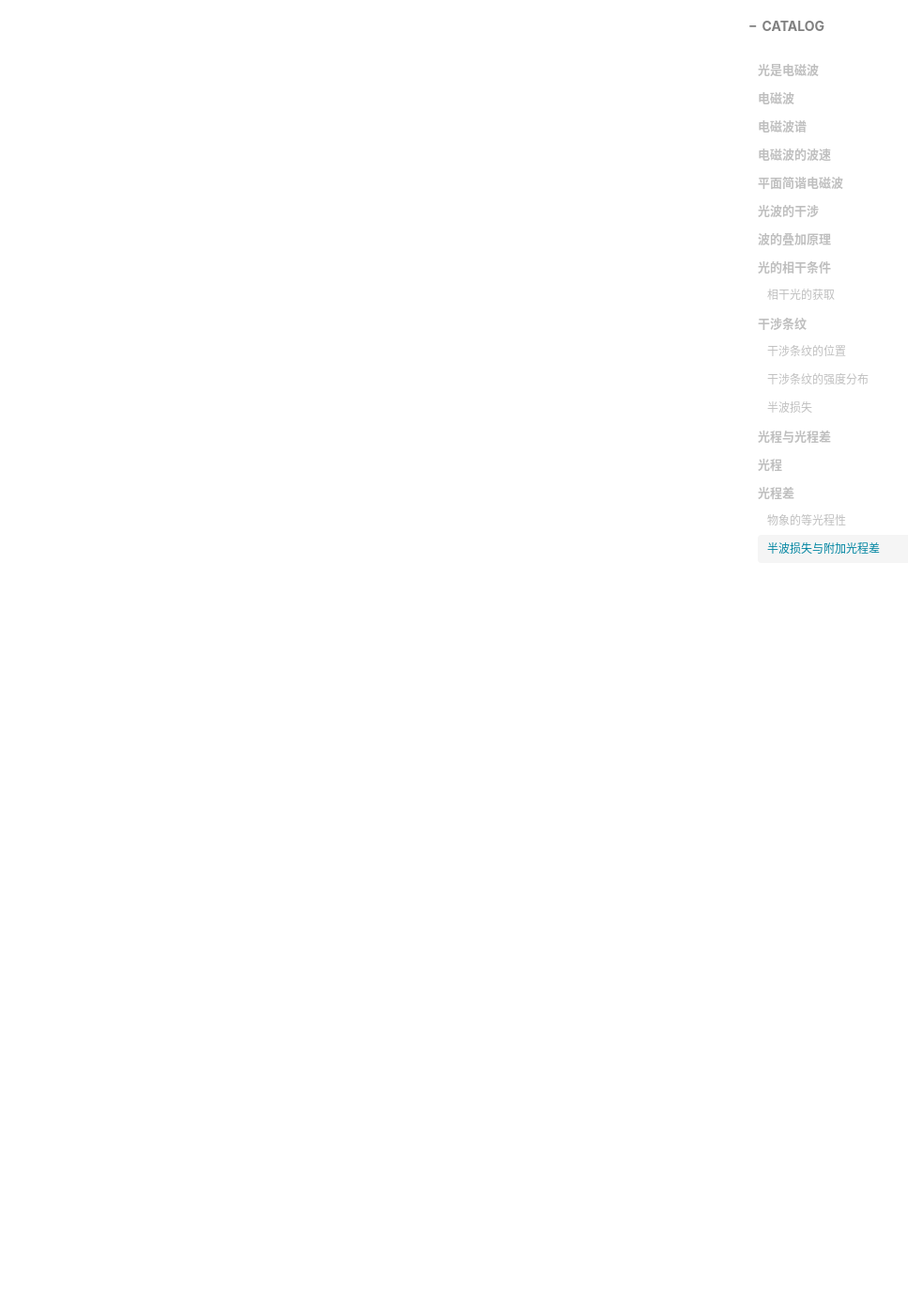
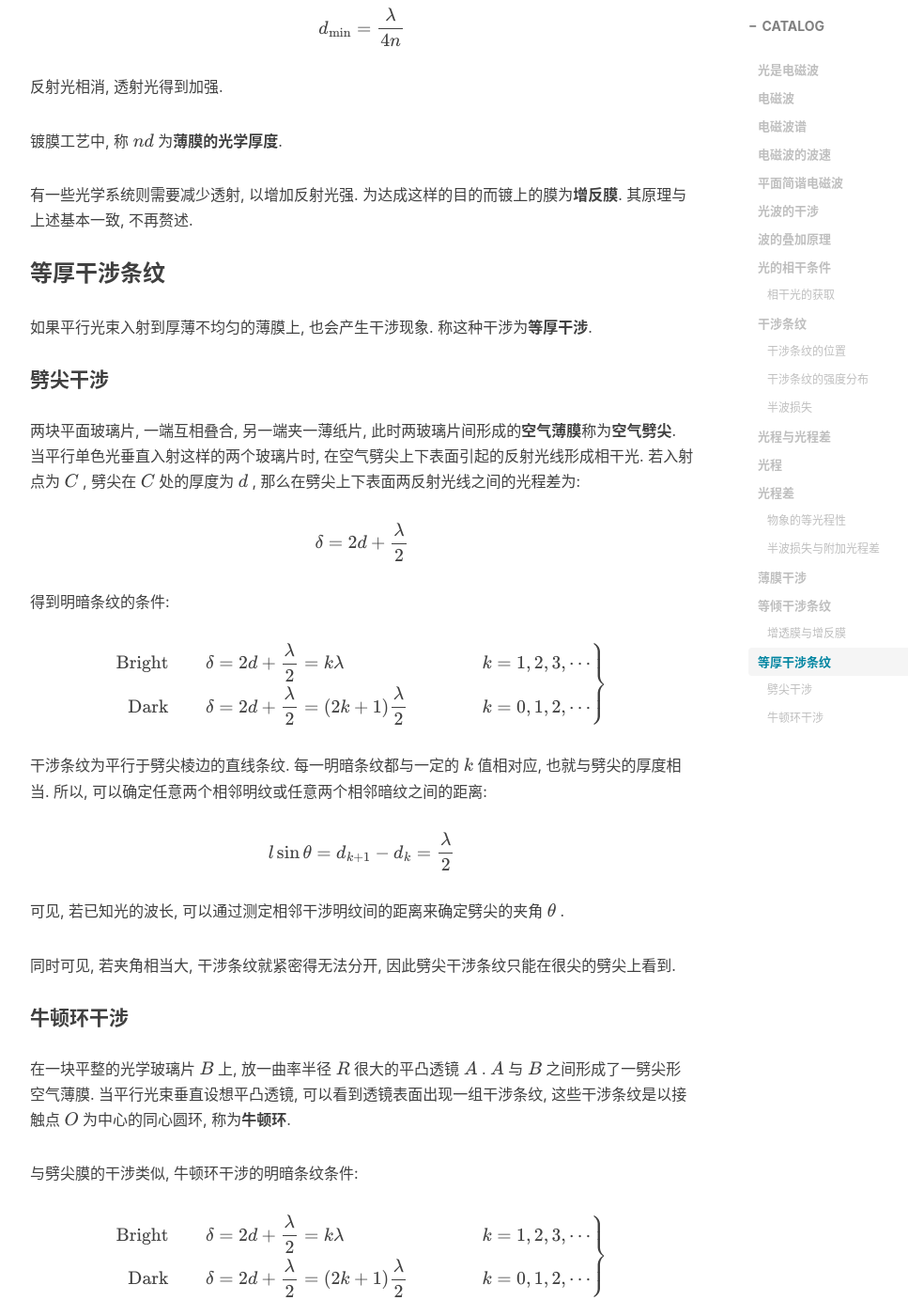
Before and after one commit to Coekjan/coekjan.github.io, a Jekyll site: the page built from _posts/Physics/2021-01-01-Wave-Optics.md, in a window 1280 px wide and 1400 px high, scrolled down 6577 px. Shown: the whole window at 94% size, without its empty margins (233-1200 px from the left). Built offline with Jekyll 4.4.1, drawn with Linux system fonts in a browser that asks for light colours; nearby versions of some CDN libraries; comment, search, counter and statistics services are not loaded; some of the changed text lies outside the part shown.

Commit message:
Update 2021-01-01-Wave-Optics.md

```diff
--- a/_posts/Physics/2021-01-01-Wave-Optics.md
+++ b/_posts/Physics/2021-01-01-Wave-Optics.md
@@ -172,3 +172,131 @@
 #### 半波损失与附加光程差
 
 当且仅当发生半波损失时, 有附加光程差 $\displaystyle\frac{\lambda}{2}$ .
+
+## 薄膜干涉
+
+称**光波经薄膜两表面反射后相互叠加所形成的干涉现象**为**薄膜干涉**, 如肥皂膜, 水面上的油膜以及许多昆虫翅膀上的彩色花纹.
+
+### 等倾干涉条纹
+
+一均匀透明的平行平面介质薄膜, 其折射率为 $n$ , 厚度为 $d$ , 放在折射率为 $n_1(n_1<n)$ 的透明介质中. 波长为 $\lambda$ 的单色光入射到薄膜上表面, 入射角为 $i$ . 经薄膜的上下表面反射后, 产生一对相干的平行光束. 使用会聚透镜可以使得他们在焦平面上 $P$ 点叠加而干涉.
+
+通过计算可以得到两束相干光的光程差为:
+
+$$
+\delta=2d\sqrt{n^2-n_1^2\sin^2i}+\frac{\lambda}{2}
+$$
+
+得到明暗条纹的条件:
+
+$$
+\left.\begin{aligned}
+    \text{Bright}&&&
+    \delta=2d\sqrt{n^2-n_1^2\sin^2i}+\frac{\lambda}{2}=k\lambda
+    &&&k=1,2,3,\dotsm\\
+    \text{Dark}&&&
+    \delta=2d\sqrt{n^2-n_1^2\sin^2i}+\frac{\lambda}{2}=(2k+1)\frac{\lambda}{2}
+    &&&k=0,1,2,\dotsm
+\end{aligned}\right\}
+$$
+
+以上讨论的是反射光, 实质上透射光的情况也类似, 只不过没有了附加光程差:
+
+$$
+\delta=2d\sqrt{n^2-n_1^2\sin^2i}
+$$
+
+#### 增透膜与增反膜
+
+现实中, 复杂的光学系统(如照相机)会因光反射而光能损失严重, 为使透射光加强, 可以在镜面上镀一层厚度均匀的透明薄膜, 利用薄膜干涉使得反射光减到最小, 这层膜就是**增透膜**.
+
+考虑光从 $n=1$ 的空气向折射率为 $n_1$ 的增透膜入射, 增透膜后方是折射率为 $n_2$ 的玻璃, 折射率满足 $n<n_1<n_2$ . 若增透膜厚度为 $d$ , 光垂直入射时薄膜两表面的光程差应为 $2nd$ (半波损失在两表面均发生, 相当于没有损失), 因此相消条件:
+
+$$
+2nd=\left(k+\frac{1}{2}\right)\lambda\quad k=0,1,2,\dotsm
+$$
+
+膜的最小厚度为:
+
+$$
+d_{\text{min}}=\frac{\lambda}{4n}
+$$
+
+反射光相消, 透射光得到加强.
+
+镀膜工艺中, 称 $nd$ 为**薄膜的光学厚度**.
+
+有一些光学系统则需要减少透射, 以增加反射光强. 为达成这样的目的而镀上的膜为**增反膜**. 其原理与上述基本一致, 不再赘述.
+
+### 等厚干涉条纹
+
+如果平行光束入射到厚薄不均匀的薄膜上, 也会产生干涉现象. 称这种干涉为**等厚干涉**.
+
+#### 劈尖干涉
+
+两块平面玻璃片, 一端互相叠合, 另一端夹一薄纸片, 此时两玻璃片间形成的**空气薄膜**称为**空气劈尖**. 当平行单色光垂直入射这样的两个玻璃片时, 在空气劈尖上下表面引起的反射光线形成相干光. 若入射点为 $C$ , 劈尖在 $C$ 处的厚度为 $d$ , 那么在劈尖上下表面两反射光线之间的光程差为:
+
+$$
+\delta=2d+\frac{\lambda}{2}
+$$
+
+得到明暗条纹的条件:
+
+$$
+\left.\begin{aligned}
+    \text{Bright}&&&
+    \delta=2d+\frac{\lambda}{2}=k\lambda
+    &&&k=1,2,3,\dotsm\\
+    \text{Dark}&&&
+    \delta=2d+\frac{\lambda}{2}=(2k+1)\frac{\lambda}{2}
+    &&&k=0,1,2,\dotsm
+\end{aligned}\right\}
+$$
+
+干涉条纹为平行于劈尖棱边的直线条纹. 每一明暗条纹都与一定的 $k$ 值相对应, 也就与劈尖的厚度相当. 所以, 可以确定任意两个相邻明纹或任意两个相邻暗纹之间的距离:
+
+$$
+l\sin\theta=d_{k+1}-d_k=\frac{\lambda}{2}
+$$
+
+可见, 若已知光的波长, 可以通过测定相邻干涉明纹间的距离来确定劈尖的夹角 $\theta$ .
+
+同时可见, 若夹角相当大, 干涉条纹就紧密得无法分开, 因此劈尖干涉条纹只能在很尖的劈尖上看到.
+
+#### 牛顿环干涉
+
+在一块平整的光学玻璃片 $B$ 上, 放一曲率半径 $R$ 很大的平凸透镜 $A$ . $A$ 与 $B$ 之间形成了一劈尖形空气薄膜. 当平行光束垂直设想平凸透镜, 可以看到透镜表面出现一组干涉条纹, 这些干涉条纹是以接触点 $O$ 为中心的同心圆环, 称为**牛顿环**.
+
+与劈尖膜的干涉类似, 牛顿环干涉的明暗条纹条件:
+
+$$
+\left.\begin{aligned}
+    \text{Bright}&&&
+    \delta=2d+\frac{\lambda}{2}=k\lambda
+    &&&k=1,2,3,\dotsm\\
+    \text{Dark}&&&
+    \delta=2d+\frac{\lambda}{2}=(2k+1)\frac{\lambda}{2}
+    &&&k=0,1,2,\dotsm
+\end{aligned}\right\}
+$$
+
+由几何关系, 容易得到: $r^2=R^2-(R-d)^2=2Rd-d^2$ , 由于 $R\gg d$ , 因此可以略去 $d^2$ 项, 于是:
+
+$$
+d=\frac{r^2}{2R}
+$$
+
+于是得到条纹半径 $r$ 与 $k$ , $R$ 的关系:
+
+$$
+\left.\begin{aligned}
+    \text{Bright}&&&
+    r^2=\frac{2k-1}{2}R\lambda
+    &&&k=1,2,3,\dotsm\\
+    \text{Dark}&&&
+    r^2=kR\lambda
+    &&&k=0,1,2,\dotsm
+\end{aligned}\right\}
+$$
+
+通过测定条纹半径, 即可算得曲率半径.
```
